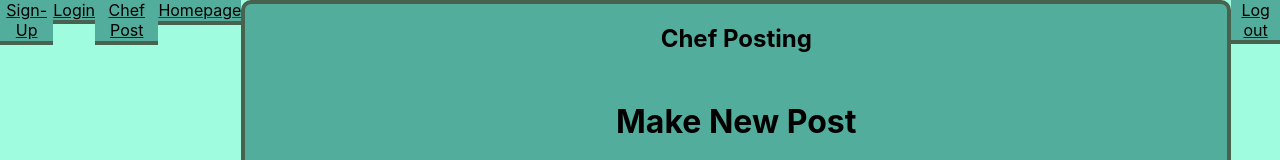
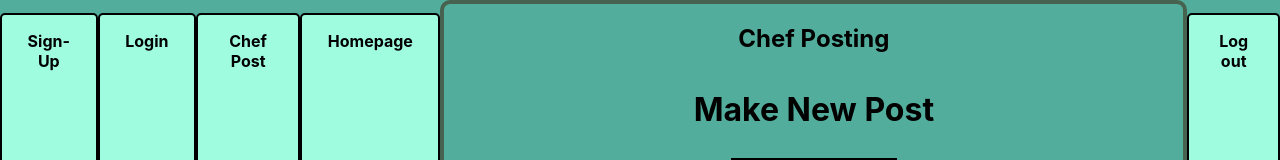
Before and after one commit to ChefPortfolioBuildWeek/FrontEndJava, a React (Create React App) app in the folder chef-app/: page /chefpostpage in a window 1280 px wide. Shown: the top 160 px of the page. Built offline with nearby package versions, Linux system fonts and the light colour scheme; no server answers.

Commit message:
navbar changes

```diff
--- a/chef-app/src/Components/NavBar.js
+++ b/chef-app/src/Components/NavBar.js
@@ -13,33 +13,23 @@ const NavDiv = styled.div`
   display: flex;
   justify-content: space-around;
   margin: 0 auto;
-`;
-const NavLinks = styled.p`
-  text-decoration: none;
-  color: black;
-  display: flex;
-  justify-content: space-around;
-  margin: 0;
-  display: flex;
-  justify-content: space-around;
-  margin: 0 auto;
   background-color: #52ad9c;
   padding-bottom: 1%;
   border-bottom: 4px solid #47624f;
 `;
-// const NavLinks = styled(Link)`
-//  color: black;
-//  border: 2px solid black;
-//  text-decoration: none;
-//  padding: 0% 2% 0% 2%;
-//  margin-top: 1%;
-//  font-weight: bold;
-//  border-radius: 5px;
-//  background-color: #9ffcdf;
-//  &:hover {
-//    background-color: white;
-//  }
-// `;
+const NavLinks = styled(Link)`
+ color: black;
+ border: 2px solid black;
+ text-decoration: none;
+ padding: 0% 2% 0% 2%;
+ margin-top: 1%;
+ font-weight: bold;
+ border-radius: 5px;
+ background-color: #9ffcdf;
+ &:hover {
+   background-color: white;
+ }
+`;
 const Navo = styled.div`
   background: #9ffcdf;
   borderl: 2px solid black;
@@ -50,23 +40,23 @@ function Nav() {
   return (
     <Navo>
       <NavDiv>
-        <Link to="/register">
-          <NavLinks>Sign-Up</NavLinks>
-        </Link>
-        <Link to="/">
-          <NavLinks>Login</NavLinks>
-        </Link>
-        <Link to="/Chefposts">
-          <NavLinks>Chef Post</NavLinks>
-        </Link>
-        <Link>
-          <NavLinks>Homepage</NavLinks>
-        </Link>
+        <NavLinks to="/register">
+          <p>Sign-Up</p>
+        </NavLinks>
+        <NavLinks to="/">
+          <p>Login</p>
+        </NavLinks>
+        <NavLinks to="/Chefposts">
+          <p>Chef Post</p>
+        </NavLinks>
+        <NavLinks>
+          <p>Homepage</p>
+        </NavLinks>
         <Route exact path="/cheflogin" component={SigninPage} />
         <Route exact path="/chefpostpage" component={ChefPostPage} />
-        <Link to="/">
-          <NavLinks>Log out</NavLinks>
-        </Link>
+        <NavLinks to="/">
+          <p>Log out</p>
+        </NavLinks>
       </NavDiv>
     </Navo>
   );
```
